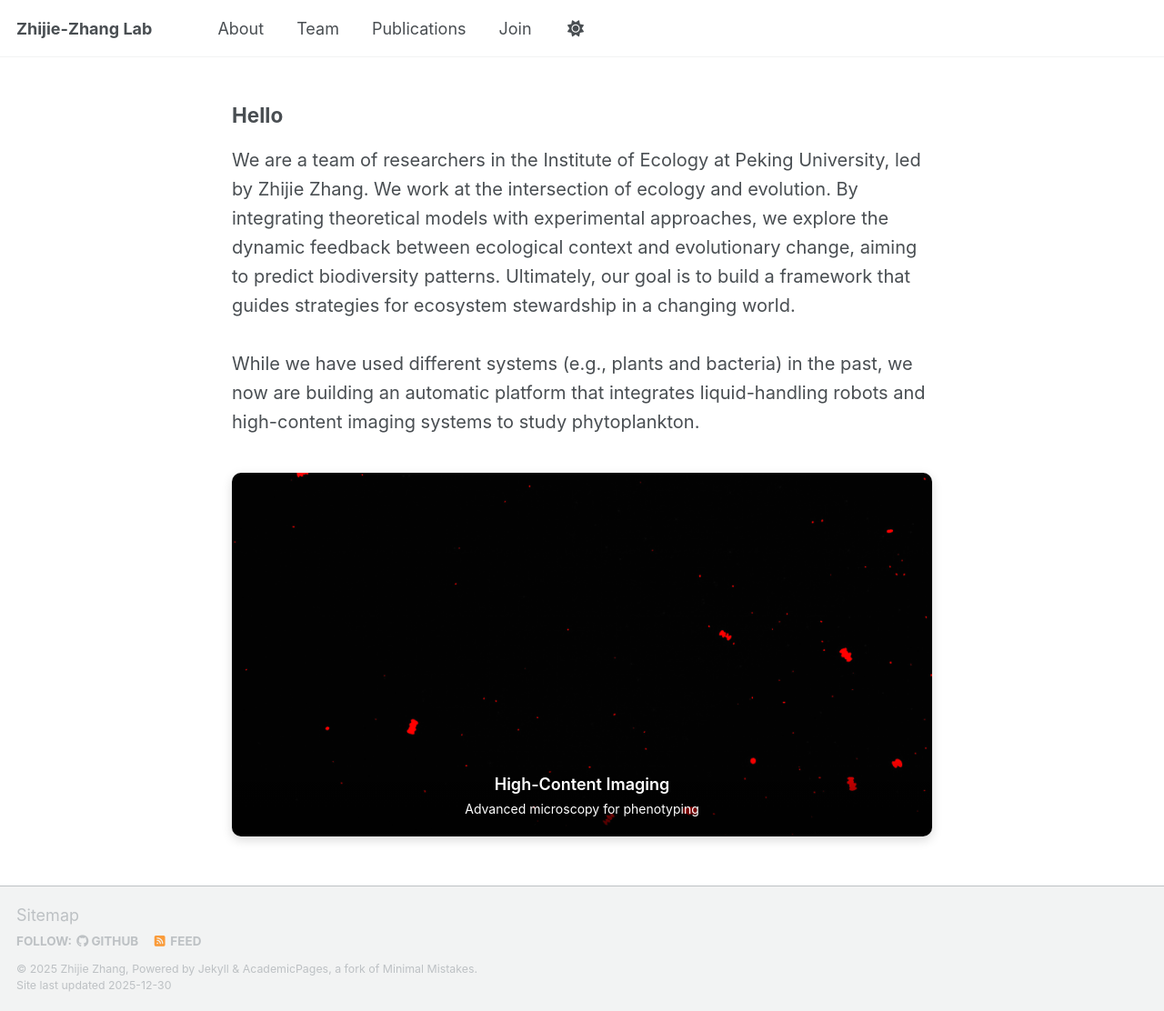
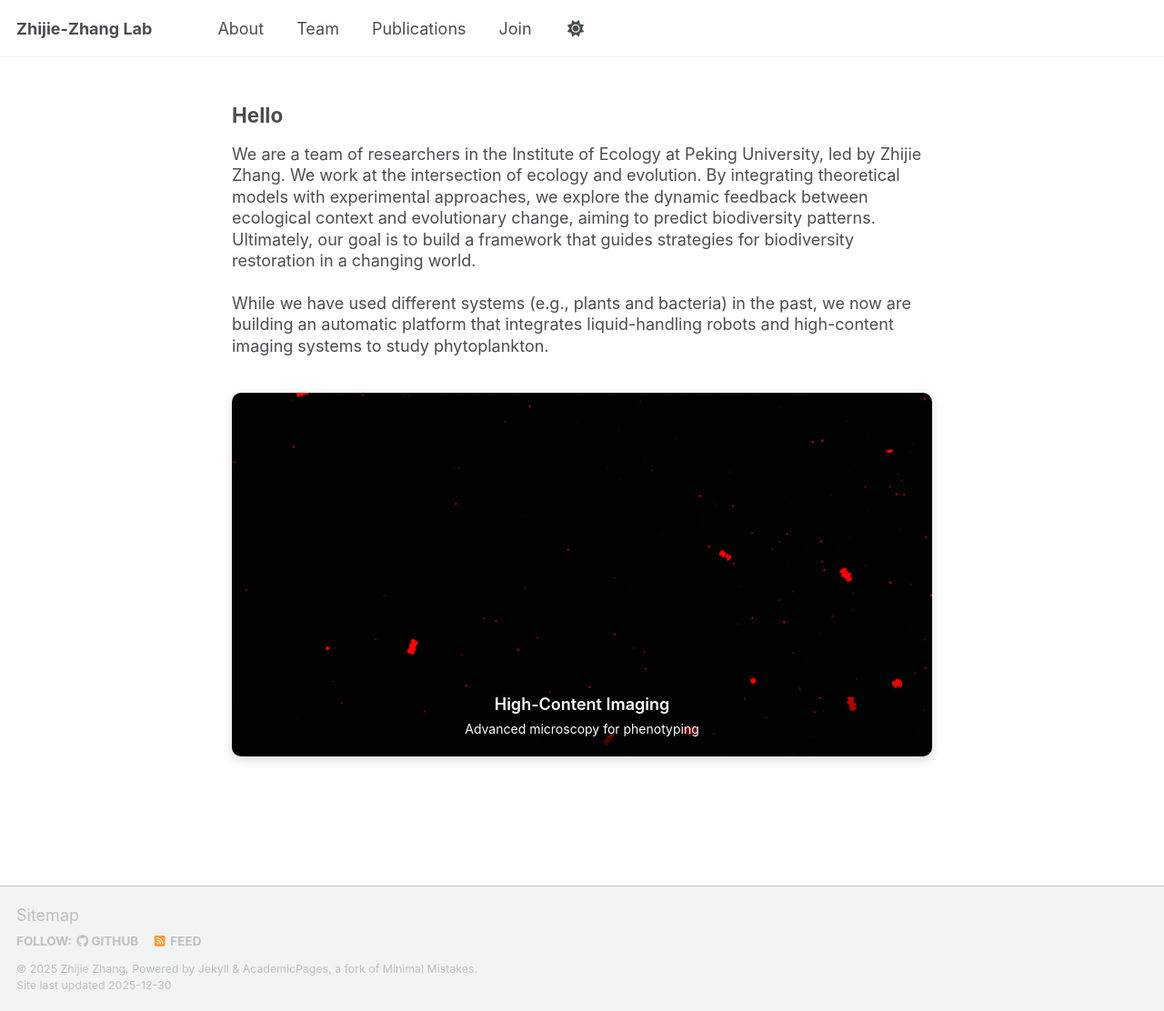
Before and after one commit to zhijiezhang-lab/zhijiezhang-lab.github.io, a Jekyll site: the page built from _pages/about.html, in a window 1280 px wide and 1112 px high. Shown: the whole window at 91% size. Built offline with Jekyll 4.4.1, drawn with Linux system fonts in a browser that asks for light colours; a script bundle is joined from its source files by our own code; library files that are not in the unit come from our copies.

Commit message:
text changed in about

```diff
--- a/_pages/about.html
+++ b/_pages/about.html
@@ -9,9 +9,9 @@ permalink: /
   <h2 style="margin-bottom: 15px;">Hello</h2>
   <!-- Description -->
   <div style="margin-bottom: 40px;">
-    <p style="line-height: 1.6; font-size:20px;">
+    <p style="line-height: 1.3; font-size:18px;">
       We are a team of researchers in the Institute of Ecology at Peking University, led by Zhijie Zhang. We work at the intersection of ecology and evolution. By integrating theoretical models with experimental approaches, we explore the dynamic feedback between ecological context and evolutionary change, aiming to predict biodiversity patterns.
-      Ultimately, our goal is to build a framework that guides strategies for ecosystem stewardship in a changing world.
+      Ultimately, our goal is to build a framework that guides strategies for biodiversity restoration in a changing world.
       <br><br>
       While we have used different systems (e.g., plants and bacteria) in the past,
       we now are building an automatic platform that integrates liquid-handling robots and high-content imaging systems to study phytoplankton.
```
